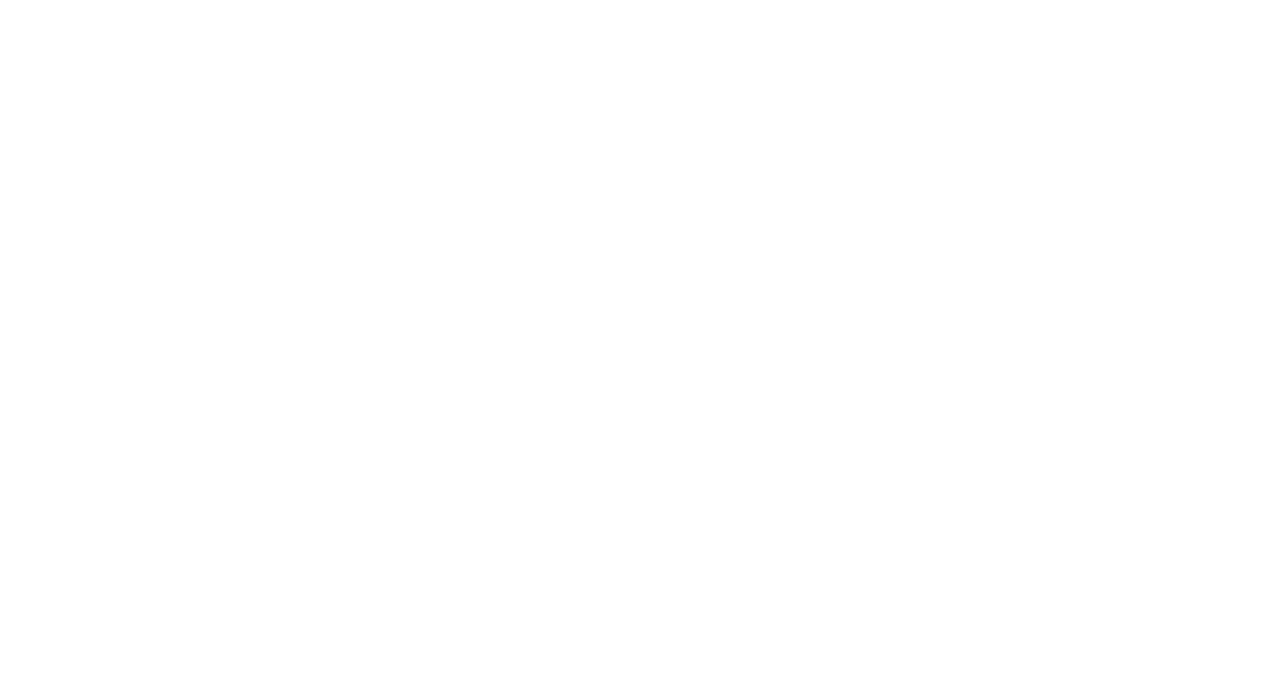
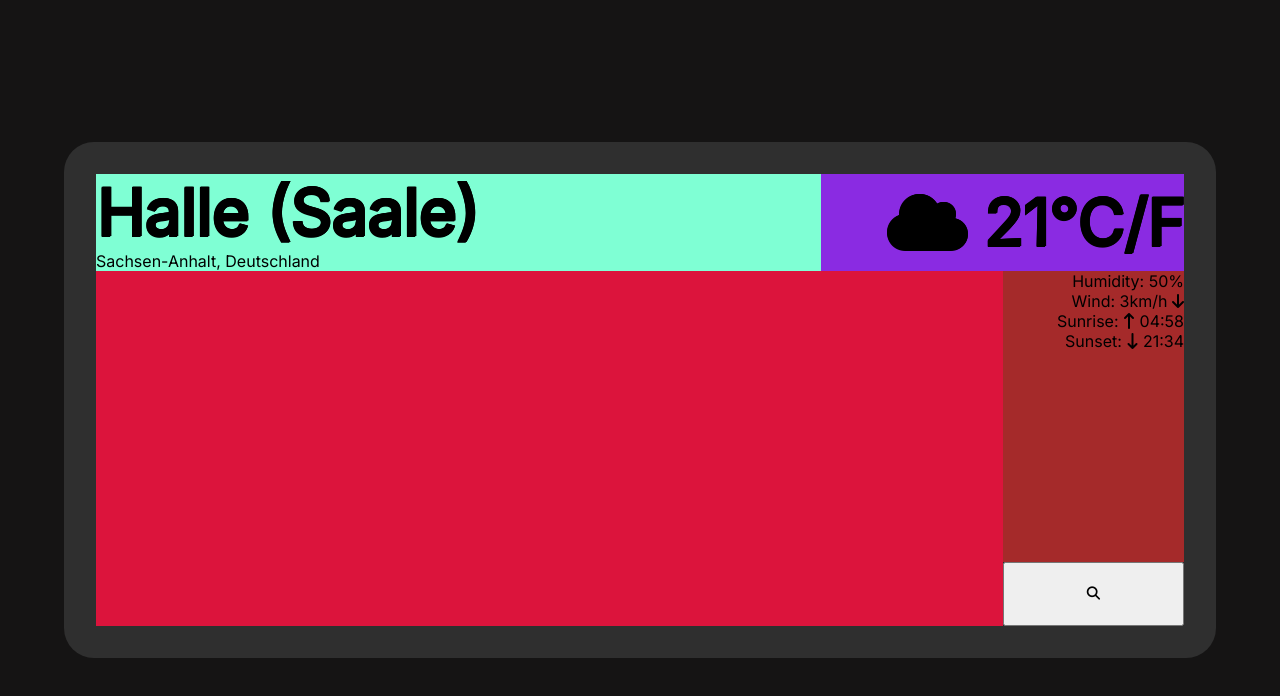
Before and after one commit to Orluca/weather-app, a website: page index.html in a window 1280 px wide. Drawn offline with nearby package versions, Linux system fonts and the light colour scheme.

Commit message:
First basic layout

```diff
--- a/index.html
+++ b/index.html
@@ -6,7 +6,38 @@
     <meta name="viewport" content="width=device-width, initial-scale=1.0" />
     <title>Weather App</title>
     <link rel="stylesheet" href="style.css" />
+    <link rel="stylesheet" href="https://cdnjs.cloudflare.com/ajax/libs/font-awesome/6.1.1/css/all.min.css" integrity="sha512-KfkfwYDsLkIlwQp6LFnl8zNdLGxu9YAA1QvwINks4PhcElQSvqcyVLLD9aMhXd13uQjoXtEKNosOWaZqXgel0g==" crossorigin="anonymous" referrerpolicy="no-referrer" />
+    <link rel="stylesheet" href="https://fonts.googleapis.com/css?family=Arvo|Inter" />
+    <script src="https://cdn.jsdelivr.net/npm/chart.js@3.8.0/dist/chart.min.js"></script>
+    <script src="node_modules/chartjs-plugin-annotation/dist/chartjs-plugin-annotation.min.js"></script>
     <script defer src="script.js"></script>
   </head>
-  <body></body>
+  <body>
+    <div class="app-container">
+      <div class="location-container">
+        <div class="location-town">Halle (Saale)</div>
+        <div class="location-state-and-country">Sachsen-Anhalt, Deutschland</div>
+      </div>
+      <div class="temperature-and-overcast-container">
+        <i class="fa-solid fa-cloud"></i>
+        <div class="temperature">21°<span class="temperature-celsius">C</span>/<span class="temperature-fahrenheit">F</span></div>
+      </div>
+      <div class="additional-data-container">
+        <div class="humidity-and-wind-container">
+          <div class="humidity">Humidity: 50%</div>
+          <div class="wind">
+            <div>Wind: 3km/h <i class="fa-solid fa-arrow-down"></i></div>
+          </div>
+        </div>
+        <div class="sun">
+          <div>Sunrise: <i class="fa-solid fa-arrow-up-long"></i><span> 04:58</span></div>
+          <div>Sunset: <i class="fa-solid fa-arrow-down-long"></i><span> 21:34</span></div>
+        </div>
+      </div>
+      <button class="search-btn"><i class="fa-solid fa-magnifying-glass"></i></button>
+      <div class="forecast-container">
+        <canvas id="myChart"></canvas>
+      </div>
+    </div>
+  </body>
 </html>
--- /dev/null
+++ b/package.json
@@ -0,0 +1,5 @@
+{
+  "dependencies": {
+    "chartjs-plugin-annotation": "^1.4.0"
+  }
+}
--- a/style.css
+++ b/style.css
@@ -0,0 +1,78 @@
+/* #################### GLOBAL #################### */
+*,
+*::after,
+*::before {
+  box-sizing: border-box;
+  padding: 0;
+  margin: 0;
+}
+
+body {
+  background-color: rgb(21, 20, 20);
+  display: flex;
+  justify-content: center;
+  align-items: center;
+  height: 100vh;
+  font-family: "Inter", sans-serif;
+}
+
+/* #################### APP CONTAINER #################### */
+.app-container {
+  background-color: rgb(47, 47, 47);
+  width: 90%;
+  max-height: 90%;
+  display: grid;
+  grid-template-rows: repeat(14, 1fr);
+  grid-template-columns: repeat(6, 1fr);
+  border-radius: 30px;
+  padding: 2rem;
+}
+
+/* #################### LOCATION SECTION #################### */
+.location-container {
+  grid-column: 1 / 5;
+  grid-row: 1 / 4;
+  background-color: aquamarine;
+}
+
+.location-town {
+  font-size: clamp(1rem, 5vw, 6rem);
+  font-weight: 900;
+  text-shadow: 0px 1px, 1px 0px, 1px 0px;
+  /* font-family: "Arvo"; */
+}
+
+/* #################### CURRENT WEATHER SECTION #################### */
+.temperature-and-overcast-container {
+  grid-column: 5 / 7;
+  grid-row: 1 / 4;
+  background-color: blueviolet;
+  display: flex;
+  justify-content: flex-end;
+  align-items: center;
+  column-gap: 1rem;
+  font-size: clamp(1rem, 5vw, 6rem);
+  text-shadow: 0px 1px, 1px 0px, 1px 0px;
+  font-weight: 900;
+}
+.additional-data-container {
+  grid-column: 6 / 7;
+  grid-row: 4 / 13;
+  background-color: brown;
+  display: flex;
+  flex-direction: column;
+  text-align: end;
+}
+
+/* #################### FORECAST CHART SECTION #################### */
+.forecast-container {
+  grid-column: 1 / 6;
+  grid-row: 4 / 15;
+  background-color: crimson;
+}
+/* #################### SEARCH SECTION #################### */
+.search-btn {
+  grid-column: 6 / 7;
+  grid-row: 13 / 15;
+}
+/* #################### MEDIA QUERIES #################### */
```
Also changed, not shown: README.md, 1 other file.
